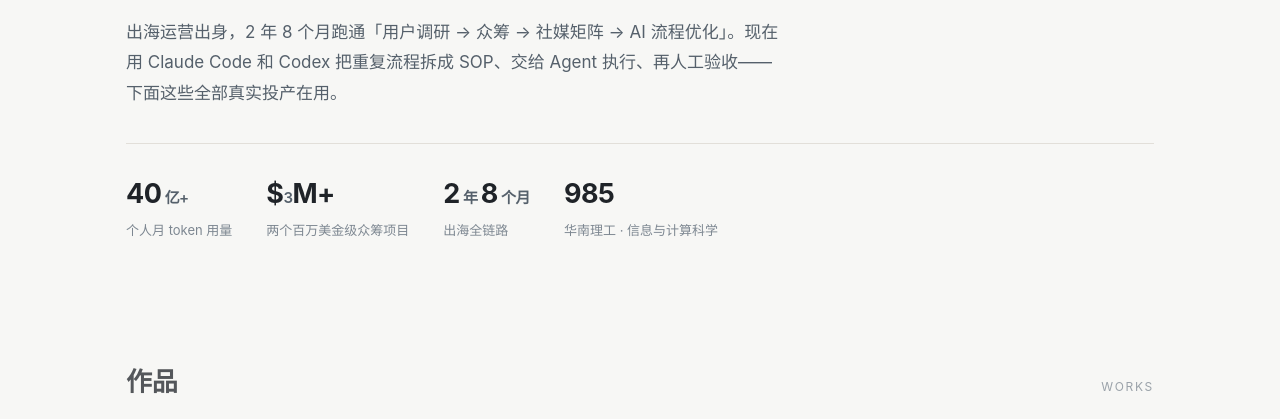
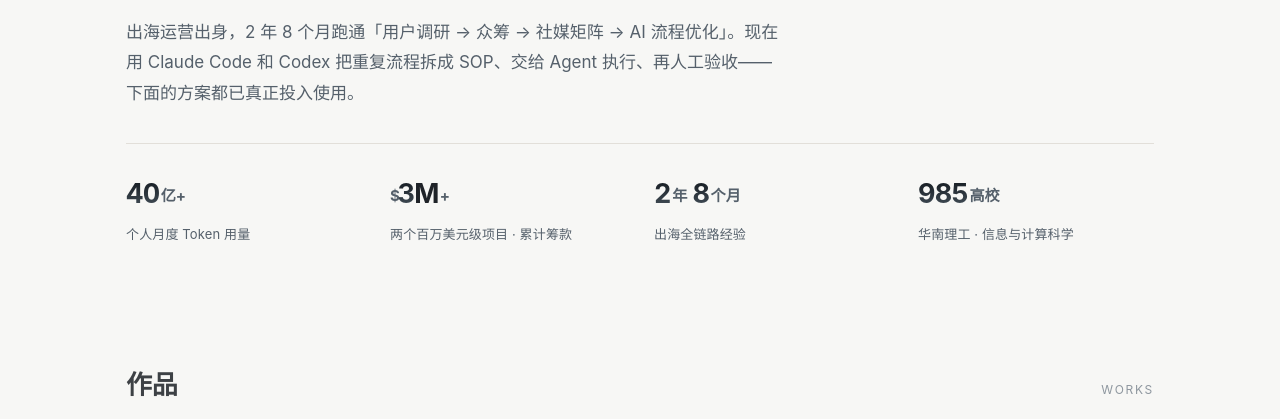
Before and after one commit to xiaomo-agi/moyong-portfolio, a plain HTML site: page index.html in a window 1280 px wide. Shown: the part 303-722 px from the top of the page. Drawn offline with Linux system fonts and the light colour scheme.

Commit message:
指标数字：统一字号层级 + 从0计数动效 + 排版修正

```diff
--- a/index.html
+++ b/index.html
@@ -22,12 +22,12 @@
 <div class="hero" id="top">
   <div class="kicker">AI Workflow · Portfolio</div>
   <h1>我把业务流程<br>做成<em>能跑的系统</em></h1>
-  <p>出海运营出身，2 年 8 个月跑通「用户调研 → 众筹 → 社媒矩阵 → AI 流程优化」。现在用 Claude Code 和 Codex 把重复流程拆成 SOP、交给 <span class="nw">Agent 执行</span>、再人工验收——下面这些全部真实投产在用。</p>
+  <p>出海运营出身，2 年 8 个月跑通「用户调研 → 众筹 → 社媒矩阵 → AI 流程优化」。现在用 <span class="nw">Claude Code 和 Codex</span> 把重复流程拆成 SOP、交给 <span class="nw">Agent 执行</span>、再人工验收——<span class="nw">下面的方案都已真正投入使用</span>。</p>
   <div class="facts">
-    <div class="fact"><div class="n">40<small> 亿+</small></div><div class="l">个人月 token 用量</div></div>
-    <div class="fact"><div class="n">$<small>3</small>M+</div><div class="l">两个百万美金级众筹项目</div></div>
-    <div class="fact"><div class="n">2<small> 年 </small>8<small> 个月</small></div><div class="l">出海全链路</div></div>
-    <div class="fact"><div class="n">985</div><div class="l">华南理工 · 信息与计算科学</div></div>
+    <div class="fact"><div class="n"><span class="cnt" data-to="40">40</span><small>亿+</small></div><div class="l">个人月度 Token 用量</div></div>
+    <div class="fact"><div class="n"><small class="cur">$</small><span class="cnt" data-to="3">3</span>M<small>+</small></div><div class="l">两个百万美元级项目 · 累计筹款</div></div>
+    <div class="fact"><div class="n"><span class="cnt" data-to="2">2</span><small class="gap">年</small><span class="cnt" data-to="8">8</span><small>个月</small></div><div class="l">出海全链路经验</div></div>
+    <div class="fact"><div class="n"><span class="cnt" data-to="985">985</span><small>高校</small></div><div class="l">华南理工 · 信息与计算科学</div></div>
   </div>
 </div>
 
@@ -163,7 +163,7 @@
   <div class="about">
     <div>
       <p>我是莫咏，华南理工大学信息与计算科学专业，985。<b>不写生产代码</b>——我的强项是把业务流程拆清楚、让 AI 跑起来、再判断产出能不能用。</p>
-      <p>过去两年在出海品牌做社媒运营和流程优化，用 AI 把批量剪辑、教程、招聘评估这些重复活变成能投产的流程；再往前是跨境营销，两个百万美金级众筹项目从头跟到尾。</p>
+      <p>过去两年在出海品牌做社媒运营和流程优化，用 AI 把批量剪辑、教程、招聘评估这些重复活变成能投产的流程；再往前是跨境营销，两个百万美元级项目 · 累计筹款从头跟到尾。</p>
       <p>我不太喜欢把话说满。简历上的动词我都留了边界——主导落地的项目我写「设计方案」，营销端独立负责的我才写「独立负责」。<b>只写我真做过的那部分。</b></p>
       <p>现在找的是 AI 产品运营、AI 应用与业务赋能、Agent 方向的产品岗。如果你的团队正在把 AI 真的塞进业务流程里，我大概能帮上点忙。</p>
     </div>
@@ -198,6 +198,34 @@
   const nav=document.querySelector('nav');
   addEventListener('scroll',()=>nav.classList.toggle('scrolled',scrollY>10));
   // 邮箱点击复制
+  // 数字从 0 计数到目标值（原生 JS，无依赖）
+  (function(){
+    const reduce = matchMedia('(prefers-reduced-motion: reduce)').matches;
+    const wait = ms => new Promise(r=>setTimeout(r,ms));
+    const easeOut = p => 1 - Math.pow(1-p, 3);
+    function countUp(el){
+      const to = parseFloat(el.dataset.to) || 0;
+      if(reduce){ el.textContent = to; return Promise.resolve(); }
+      const dur = 780 + Math.min(to, 50) * 9;
+      const t0 = performance.now();
+      return new Promise(res=>{
+        (function step(t){
+          const p = Math.min(1, (t-t0)/dur);
+          el.textContent = Math.round(to * easeOut(p));
+          if(p < 1) requestAnimationFrame(step);
+          else { el.textContent = to; el.classList.add('hit'); setTimeout(()=>el.classList.remove('hit'), 700); res(); }
+        })(t0);
+      });
+    }
+    document.querySelectorAll('.cnt').forEach(el=>{ el.textContent='0'; });
+    document.querySelectorAll('.fact').forEach((f, i)=>{
+      const els = [...f.querySelectorAll('.cnt')];
+      (async()=>{
+        await wait(i * 170);
+        for(const el of els){ await countUp(el); await wait(150); }
+      })();
+    });
+  })();
   const mail=document.getElementById('mail');
   if(mail){ mail.style.cursor='pointer'; mail.title='点击复制邮箱';
     mail.addEventListener('click',async()=>{
--- a/style.css
+++ b/style.css
@@ -25,10 +25,18 @@
   .hero h1{font-size:46px;line-height:1.22;font-weight:700;letter-spacing:-.02em;max-width:760px}
   .hero h1 em{font-style:normal;color:var(--accent)}
   .hero p{font-size:17px;color:var(--ink2);max-width:660px;margin-top:20px}
-  .facts{display:flex;flex-wrap:wrap;gap:34px;margin-top:34px;padding-top:26px;border-top:1px solid var(--line)}
-  .fact .n{font-size:27px;font-weight:700;letter-spacing:-.02em}
-  .fact .n small{font-size:15px;font-weight:600;color:var(--ink2)}
-  .fact .l{font-size:13px;color:var(--ink3);margin-top:1px}
+  .facts{display:grid;grid-template-columns:repeat(4,1fr);gap:28px;margin-top:34px;padding-top:26px;border-top:1px solid var(--line)}
+  .fact .n{font-size:27px;font-weight:700;letter-spacing:-.03em;font-variant-numeric:tabular-nums;color:var(--ink)}
+  .fact .n small{font-size:.56em;font-weight:700;color:var(--ink2);letter-spacing:0;margin:0 .1em;vertical-align:.08em}
+  .fact .n small:first-child{margin-left:0}
+  .fact .n small:last-child{margin-right:0}
+  .fact .n .cur{margin-right:-.14em;letter-spacing:-.02em}
+  .fact .n .gap{margin-right:.34em}
+  .fact .n .cnt{display:inline-block;min-width:.5em;color:transparent;-webkit-text-fill-color:transparent;
+    background:linear-gradient(178deg,#151b21 22%,#56646f 100%);-webkit-background-clip:text;background-clip:text;
+    transition:transform .28s cubic-bezier(.2,.9,.3,1)}
+  .fact .n .cnt.hit{transform:translateY(-3px) scale(1.06);background:none;color:var(--accent);-webkit-text-fill-color:var(--accent)}
+  .fact .l{font-size:13px;color:var(--ink2);margin-top:5px;letter-spacing:.01em}
 
   section{padding-top:62px}
   .sec-h{display:flex;align-items:baseline;justify-content:space-between;margin-bottom:26px}
@@ -102,7 +110,7 @@
      无障碍：全部包在 prefers-reduced-motion: no-preference 里，尊重系统设置。 */
   @media (prefers-reduced-motion: no-preference){
     /* 入场：hero 依次浮起 */
-    @keyframes rise-in{from{opacity:0;transform:translateY(18px)}to{opacity:1;transform:none}}
+    @keyframes rise-in{from{transform:translateY(18px)}to{transform:none}}
     .hero .kicker{animation:rise-in .7s cubic-bezier(.22,.8,.28,1) both}
     .hero h1{animation:rise-in .8s cubic-bezier(.22,.8,.28,1) .06s both}
     .hero p{animation:rise-in .8s cubic-bezier(.22,.8,.28,1) .14s both}
@@ -110,7 +118,7 @@
 
     /* 滚动进入视口时浮现（原生 scroll-driven） */
     @supports (animation-timeline: view()) and (animation-range: 0% 100%){
-      @keyframes scroll-rise{from{opacity:.25;transform:translateY(30px)}to{opacity:1;transform:none}}
+      @keyframes scroll-rise{from{opacity:.6;transform:translateY(26px)}to{opacity:1;transform:none}}
       section .sec-h, .feat, .grid .card, .about > *, .contact{
         animation:scroll-rise linear both;
         animation-timeline:view();
```
Also changed, not shown: img/base-dashboard.png (added), img/base-table-masked.png (added), img/base-table.png (added), img/base-workflow.png (added).
